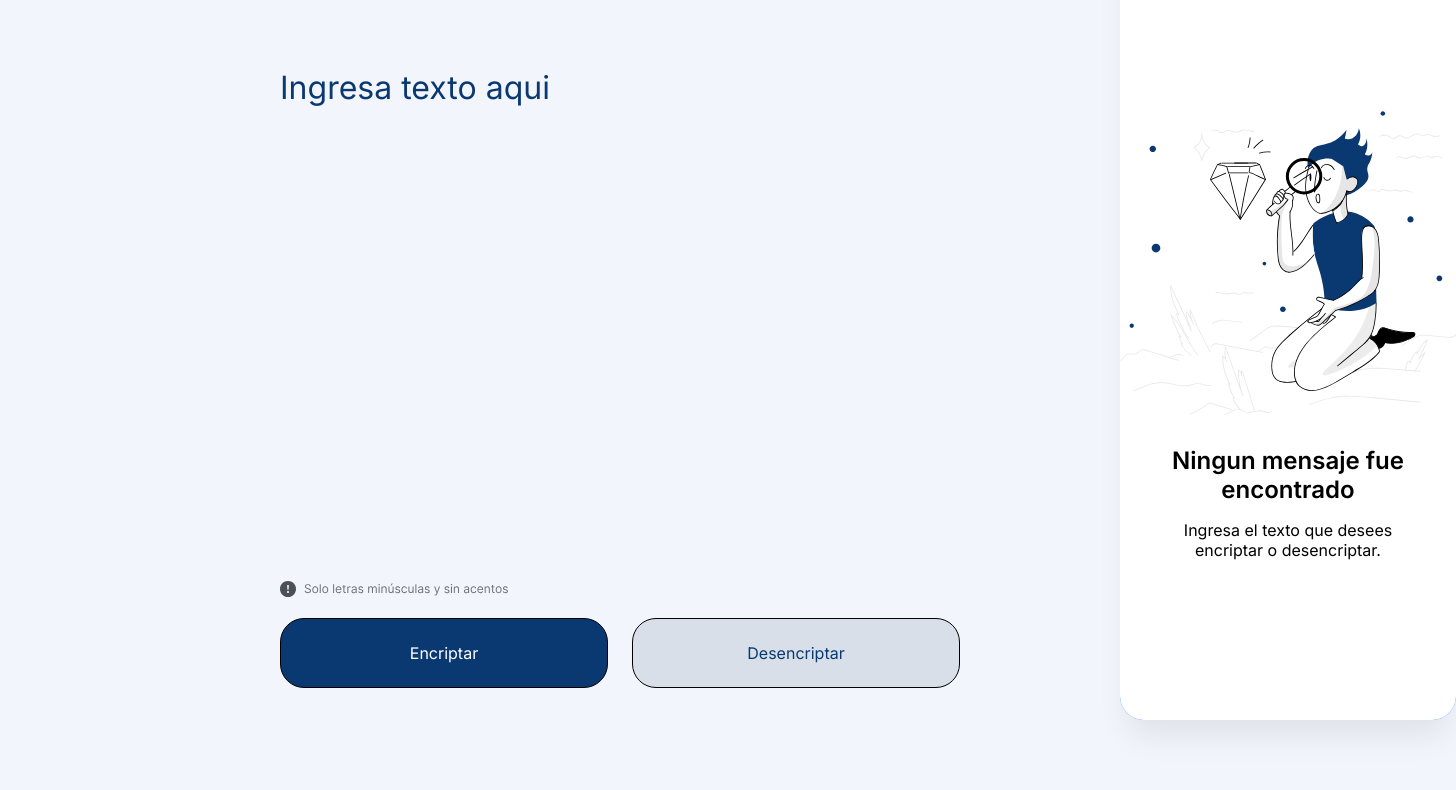
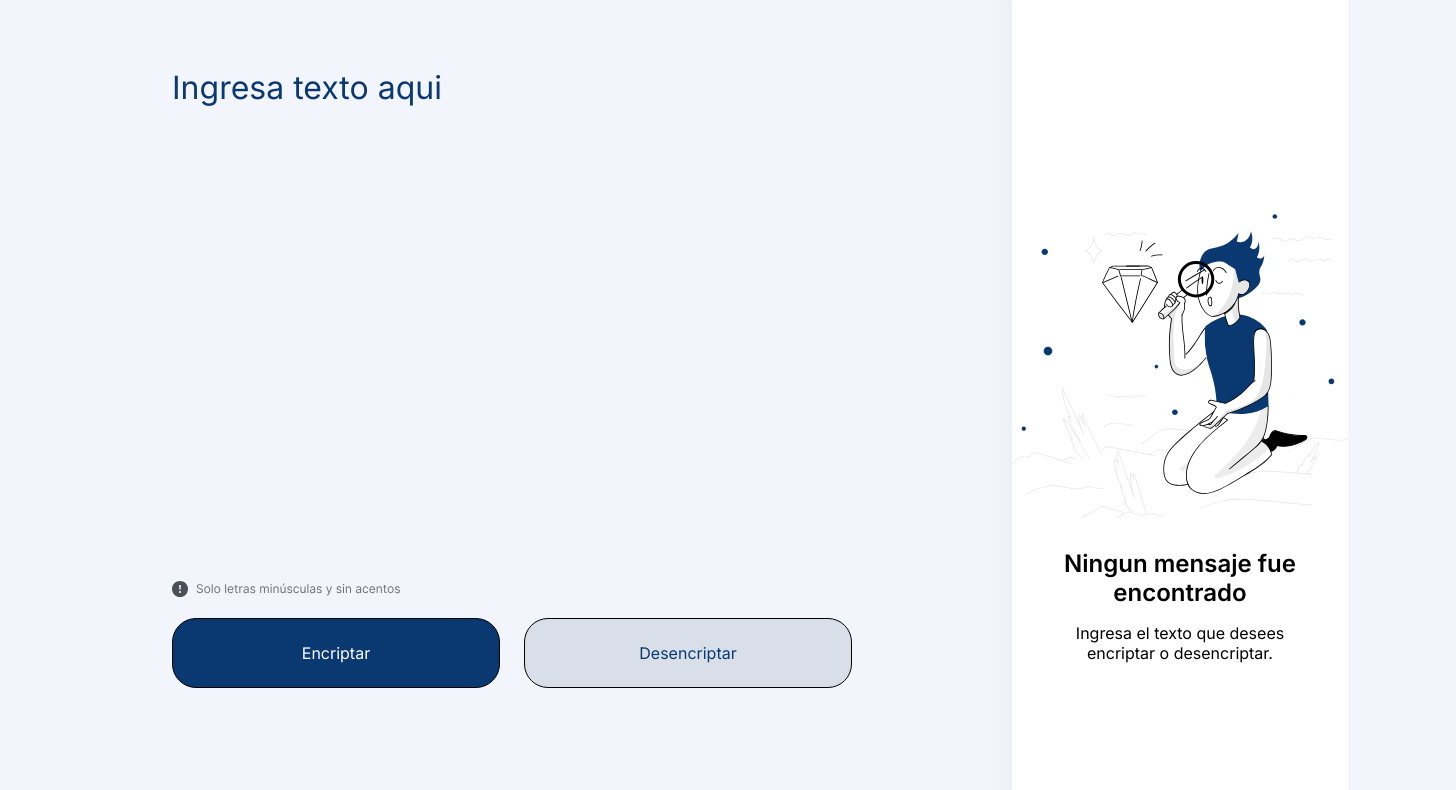
Before and after one commit to stevenjaimes/encriptador, a plain HTML site: page index.html in a window 1280 px wide. Shown: the part 104-894 px from the top of the page, 1456 px wide, since content can reach past the window. Drawn offline with Linux system fonts and the light colour scheme.

Commit message:
segundo commit

```diff
--- a/style.css
+++ b/style.css
@@ -9,20 +9,41 @@
 }
 
 /*  El color de fondo de la pagina */
-body{
-    background-color: #F3F5FC;
+
+body, html {
+    margin: 0;
     display: flex;
     flex-direction: column;
-    min-height: 100vh;
+    background-color: #F3F5FC;
+    min-height: 100vw;
+
 }
+
+
+/* Estilos para el footer */
+footer {
+    position: relative;
+    bottom: 0;
+    width: 100%;
+    background-color: #0A3871;
+    color: #ffffff;
+    margin-top: 5rem;
+    text-align: center;
+    padding: 1.25rem 0;
+
+}
+
+
 
 /* Defino el margen del main y su comportamiento flex-box */
 main{
     display: flex;
     flex: 1;
+    justify-content: center;
     margin: 2.5rem;
     gap: 5rem;
 }
+
 
 /* En esta caja defino lo que es el logo, text-area y los botones   */
 .elementos_izq{
@@ -198,17 +219,7 @@ en el primer renderizado de la pagina */
     color: #ffffff;
 }
 
-/* Estilos para el footer */
-footer {
-    position: relative;
-    background-color: #0A3871;
-    color: #ffffff;
-    margin-top: 5rem;
-    text-align: center;
-    padding: 1.25rem 0;
-    bottom: 0;
-    width: 100%;
-}
+
 
 .footer-content p {
     margin: 0.3125rem 0;
@@ -324,6 +335,8 @@ footer {
         gap: 64px;
         box-sizing: border-box;
     }
+
+
 
     .elementos_izq {
 
```
Also changed, not shown: index.html (+1 -2 lines).
